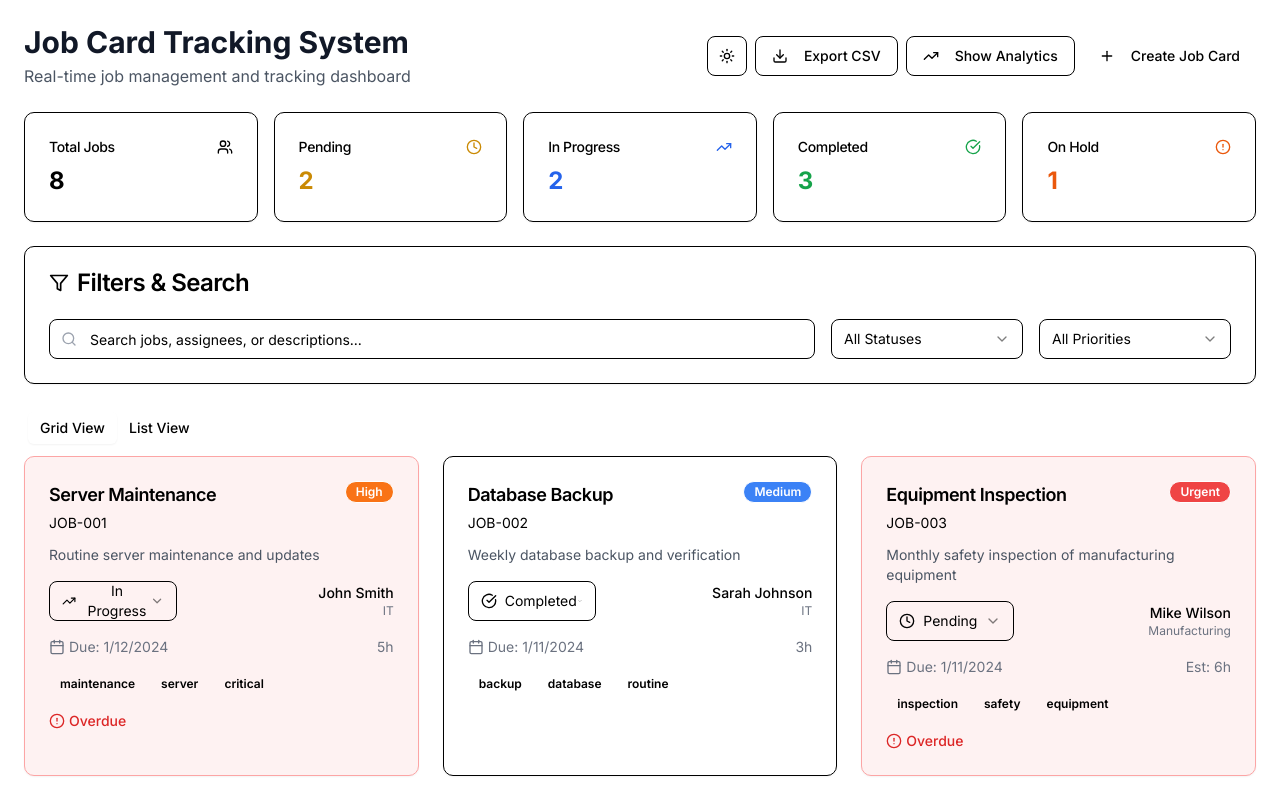
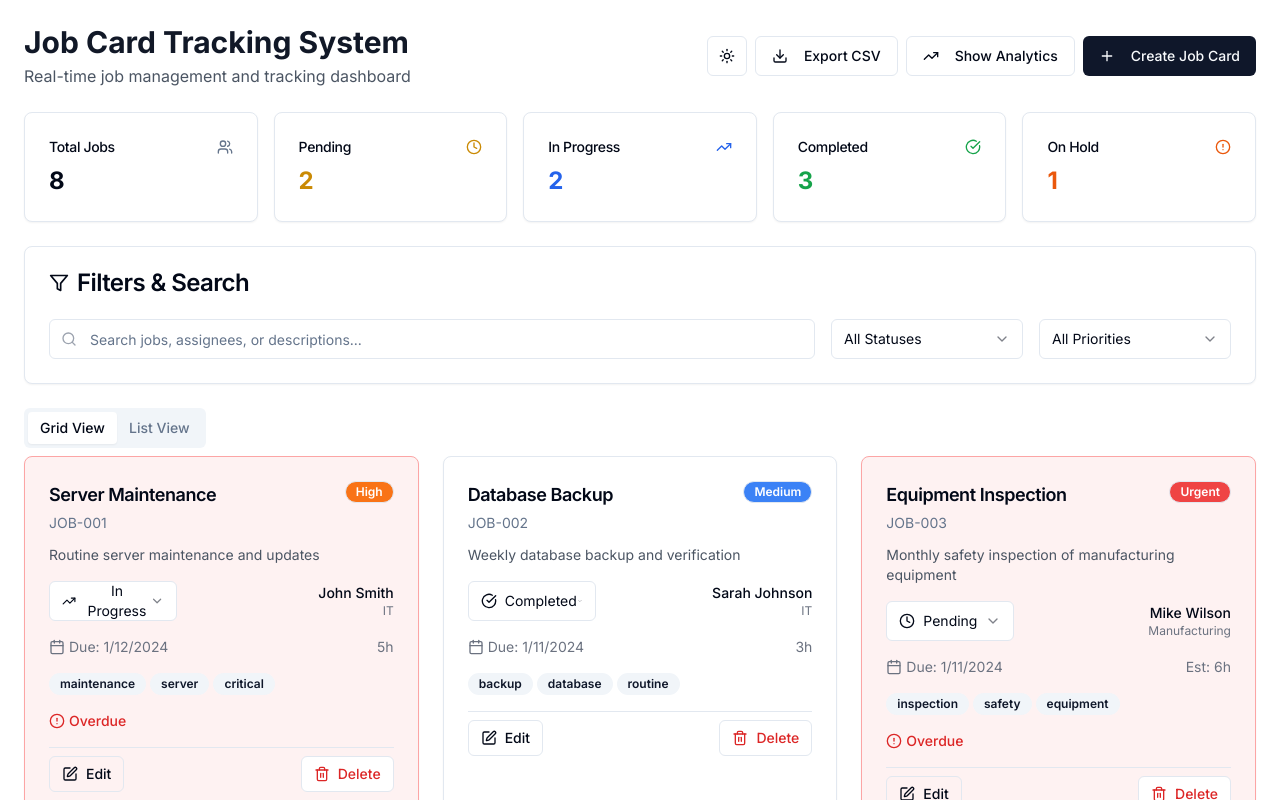
Before and after one commit to GasanAdams/JobCardTrackingSystem, a Next.js app: page / in a window 1280 px wide. Shown: the top 800 px of the page. Built offline with nearby package versions, Linux system fonts and the light colour scheme.

Commit message:
feat: add delete feature to Job Card Tracking System
Add delete buttons, confirmation dialog, and error prevention

#VERCEL_SKIP

Co-authored-by: Gasan Adams <161687531+GasanAdams@users.noreply.github.com>

```diff
--- a/app/globals.css
+++ b/app/globals.css
@@ -2,124 +2,152 @@
 @tailwind components;
 @tailwind utilities;
 
-@custom-variant dark (&:is(.dark *));
+@layer base {
+  :root {
+    --background: 0 0% 100%;
+    --foreground: 222.2 84% 4.9%;
+    --card: 0 0% 100%;
+    --card-foreground: 222.2 84% 4.9%;
+    --popover: 0 0% 100%;
+    --popover-foreground: 222.2 84% 4.9%;
+    --primary: 222.2 47.4% 11.2%;
+    --primary-foreground: 210 40% 98%;
+    --secondary: 210 40% 96%;
+    --secondary-foreground: 222.2 47.4% 11.2%;
+    --muted: 210 40% 96%;
+    --muted-foreground: 215.4 16.3% 46.9%;
+    --accent: 210 40% 96%;
+    --accent-foreground: 222.2 47.4% 11.2%;
+    --destructive: 0 84.2% 60.2%;
+    --destructive-foreground: 210 40% 98%;
+    --border: 214.3 31.8% 91.4%;
+    --input: 214.3 31.8% 91.4%;
+    --ring: 222.2 84% 4.9%;
+    --chart-1: 12 76% 61%;
+    --chart-2: 173 58% 39%;
+    --chart-3: 197 37% 24%;
+    --chart-4: 43 74% 66%;
+    --chart-5: 27 87% 67%;
+    --radius: 0.5rem;
+  }
 
-:root {
-  --background: oklch(1 0 0);
-  --foreground: oklch(0.145 0 0);
-  --card: oklch(1 0 0);
-  --card-foreground: oklch(0.145 0 0);
-  --popover: oklch(1 0 0);
-  --popover-foreground: oklch(0.145 0 0);
-  --primary: oklch(0.205 0 0);
-  --primary-foreground: oklch(0.985 0 0);
-  --secondary: oklch(0.97 0 0);
-  --secondary-foreground: oklch(0.205 0 0);
-  --muted: oklch(0.97 0 0);
-  --muted-foreground: oklch(0.556 0 0);
-  --accent: oklch(0.97 0 0);
-  --accent-foreground: oklch(0.205 0 0);
-  --destructive: oklch(0.577 0.245 27.325);
-  --destructive-foreground: oklch(0.577 0.245 27.325);
-  --border: oklch(0.922 0 0);
-  --input: oklch(0.922 0 0);
-  --ring: oklch(0.708 0 0);
-  --chart-1: oklch(0.646 0.222 41.116);
-  --chart-2: oklch(0.6 0.118 184.704);
-  --chart-3: oklch(0.398 0.07 227.392);
-  --chart-4: oklch(0.828 0.189 84.429);
-  --chart-5: oklch(0.769 0.188 70.08);
-  --radius: 0.625rem;
-  --sidebar: oklch(0.985 0 0);
-  --sidebar-foreground: oklch(0.145 0 0);
-  --sidebar-primary: oklch(0.205 0 0);
-  --sidebar-primary-foreground: oklch(0.985 0 0);
-  --sidebar-accent: oklch(0.97 0 0);
-  --sidebar-accent-foreground: oklch(0.205 0 0);
-  --sidebar-border: oklch(0.922 0 0);
-  --sidebar-ring: oklch(0.708 0 0);
-}
-
-.dark {
-  --background: oklch(0.145 0 0);
-  --foreground: oklch(0.985 0 0);
-  --card: oklch(0.145 0 0);
-  --card-foreground: oklch(0.985 0 0);
-  --popover: oklch(0.145 0 0);
-  --popover-foreground: oklch(0.985 0 0);
-  --primary: oklch(0.985 0 0);
-  --primary-foreground: oklch(0.205 0 0);
-  --secondary: oklch(0.269 0 0);
-  --secondary-foreground: oklch(0.985 0 0);
-  --muted: oklch(0.269 0 0);
-  --muted-foreground: oklch(0.708 0 0);
-  --accent: oklch(0.269 0 0);
-  --accent-foreground: oklch(0.985 0 0);
-  --destructive: oklch(0.396 0.141 25.723);
-  --destructive-foreground: oklch(0.637 0.237 25.331);
-  --border: oklch(0.269 0 0);
-  --input: oklch(0.269 0 0);
-  --ring: oklch(0.439 0 0);
-  --chart-1: oklch(0.488 0.243 264.376);
-  --chart-2: oklch(0.696 0.17 162.48);
-  --chart-3: oklch(0.769 0.188 70.08);
-  --chart-4: oklch(0.627 0.265 303.9);
-  --chart-5: oklch(0.645 0.246 16.439);
-  --sidebar: oklch(0.205 0 0);
-  --sidebar-foreground: oklch(0.985 0 0);
-  --sidebar-primary: oklch(0.488 0.243 264.376);
-  --sidebar-primary-foreground: oklch(0.985 0 0);
-  --sidebar-accent: oklch(0.269 0 0);
-  --sidebar-accent-foreground: oklch(0.985 0 0);
-  --sidebar-border: oklch(0.269 0 0);
-  --sidebar-ring: oklch(0.439 0 0);
-}
-
-@theme inline {
-  /* optional: --font-sans, --font-serif, --font-mono if they are applied in the layout.tsx */
-  --color-background: var(--background);
-  --color-foreground: var(--foreground);
-  --color-card: var(--card);
-  --color-card-foreground: var(--card-foreground);
-  --color-popover: var(--popover);
-  --color-popover-foreground: var(--popover-foreground);
-  --color-primary: var(--primary);
-  --color-primary-foreground: var(--primary-foreground);
-  --color-secondary: var(--secondary);
-  --color-secondary-foreground: var(--secondary-foreground);
-  --color-muted: var(--muted);
-  --color-muted-foreground: var(--muted-foreground);
-  --color-accent: var(--accent);
-  --color-accent-foreground: var(--accent-foreground);
-  --color-destructive: var(--destructive);
-  --color-destructive-foreground: var(--destructive-foreground);
-  --color-border: var(--border);
-  --color-input: var(--input);
-  --color-ring: var(--ring);
-  --color-chart-1: var(--chart-1);
-  --color-chart-2: var(--chart-2);
-  --color-chart-3: var(--chart-3);
-  --color-chart-4: var(--chart-4);
-  --color-chart-5: var(--chart-5);
-  --radius-sm: calc(var(--radius) - 4px);
-  --radius-md: calc(var(--radius) - 2px);
-  --radius-lg: var(--radius);
-  --radius-xl: calc(var(--radius) + 4px);
-  --color-sidebar: var(--sidebar);
-  --color-sidebar-foreground: var(--sidebar-foreground);
-  --color-sidebar-primary: var(--sidebar-primary);
-  --color-sidebar-primary-foreground: var(--sidebar-primary-foreground);
-  --color-sidebar-accent: var(--sidebar-accent);
-  --color-sidebar-accent-foreground: var(--sidebar-accent-foreground);
-  --color-sidebar-border: var(--sidebar-border);
-  --color-sidebar-ring: var(--sidebar-ring);
+  .dark {
+    --background: 222.2 84% 4.9%;
+    --foreground: 210 40% 98%;
+    --card: 222.2 84% 4.9%;
+    --card-foreground: 210 40% 98%;
+    --popover: 222.2 84% 4.9%;
+    --popover-foreground: 210 40% 98%;
+    --primary: 210 40% 98%;
+    --primary-foreground: 222.2 47.4% 11.2%;
+    --secondary: 217.2 32.6% 17.5%;
+    --secondary-foreground: 210 40% 98%;
+    --muted: 217.2 32.6% 17.5%;
+    --muted-foreground: 215 20.2% 65.1%;
+    --accent: 217.2 32.6% 17.5%;
+    --accent-foreground: 210 40% 98%;
+    --destructive: 0 62.8% 30.6%;
+    --destructive-foreground: 210 40% 98%;
+    --border: 217.2 32.6% 17.5%;
+    --input: 217.2 32.6% 17.5%;
+    --ring: 212.7 26.8% 83.9%;
+    --chart-1: 220 70% 50%;
+    --chart-2: 160 60% 45%;
+    --chart-3: 30 80% 55%;
+    --chart-4: 280 65% 60%;
+    --chart-5: 340 75% 55%;
+  }
 }
 
 @layer base {
   * {
-    @apply border-border outline-ring/50;
+    @apply border-border;
   }
   body {
     @apply bg-background text-foreground;
   }
 }
+
+/* Custom scrollbar */
+::-webkit-scrollbar {
+  width: 8px;
+}
+
+::-webkit-scrollbar-track {
+  @apply bg-muted;
+}
+
+::-webkit-scrollbar-thumb {
+  @apply bg-muted-foreground/30 rounded-md;
+}
+
+::-webkit-scrollbar-thumb:hover {
+  @apply bg-muted-foreground/50;
+}
+
+/* Animation classes */
+.animate-fade-in {
+  animation: fadeIn 0.3s ease-in-out;
+}
+
+@keyframes fadeIn {
+  from {
+    opacity: 0;
+    transform: translateY(10px);
+  }
+  to {
+    opacity: 1;
+    transform: translateY(0);
+  }
+}
+
+.animate-slide-in {
+  animation: slideIn 0.2s ease-out;
+}
+
+@keyframes slideIn {
+  from {
+    opacity: 0;
+    transform: translateX(-10px);
+  }
+  to {
+    opacity: 1;
+    transform: translateX(0);
+  }
+}
+
+/* Loading spinner */
+.loading-spinner {
+  @apply inline-block w-4 h-4 border-2 border-current border-r-transparent rounded-full animate-spin;
+}
+
+/* Job card hover effects */
+.job-card-hover {
+  transition: all 0.2s ease-in-out;
+}
+
+.job-card-hover:hover {
+  @apply shadow-lg scale-[1.02];
+}
+
+/* Delete button styles */
+.delete-button {
+  @apply bg-red-500 hover:bg-red-600 text-white transition-colors duration-200;
+}
+
+.delete-button:hover {
+  @apply shadow-md;
+}
+
+/* Confirmation dialog styles */
+.confirmation-dialog {
+  @apply bg-background border border-border shadow-lg rounded-lg;
+}
+
+.confirmation-dialog-overlay {
+  @apply fixed inset-0 bg-black/50 z-50;
+}
+
+.confirmation-dialog-content {
+  @apply fixed top-1/2 left-1/2 transform -translate-x-1/2 -translate-y-1/2 z-50;
+}
--- a/app/page.tsx
+++ b/app/page.tsx
@@ -15,6 +15,16 @@ import {
   DialogTitle,
   DialogTrigger,
 } from "@/components/ui/dialog"
+import {
+  AlertDialog,
+  AlertDialogAction,
+  AlertDialogCancel,
+  AlertDialogContent,
+  AlertDialogDescription,
+  AlertDialogFooter,
+  AlertDialogHeader,
+  AlertDialogTitle,
+} from "@/components/ui/alert-dialog"
 import { Label } from "@/components/ui/label"
 import { Textarea } from "@/components/ui/textarea"
 import {
@@ -31,6 +41,8 @@ import {
   Moon,
   Sun,
   Download,
+  Trash2,
+  Edit,
 } from "lucide-react"
 import {
   Area,
@@ -210,6 +222,8 @@ export default function JobCardTrackingSystem() {
   const [statusFilter, setStatusFilter] = useState<JobStatus | "all">("all")
   const [priorityFilter, setPriorityFilter] = useState<Priority | "all">("all")
   const [isCreateDialogOpen, setIsCreateDialogOpen] = useState(false)
+  const [deleteJobId, setDeleteJobId] = useState<string | null>(null)
+  const [isDeleting, setIsDeleting] = useState(false)
   const [newJob, setNewJob] = useState({
     title: "",
     description: "",
@@ -292,6 +306,34 @@ export default function JobCardTrackingSystem() {
     setJobs((prevJobs) =>
       prevJobs.map((job) => (job.id === jobId ? { ...job, status: newStatus, updatedAt: new Date() } : job)),
     )
+  }
+
+  const deleteJob = async (jobId: string) => {
+    setIsDeleting(true)
+
+    // Simulate API call delay
+    await new Promise((resolve) => setTimeout(resolve, 500))
+
+    setJobs((prevJobs) => prevJobs.filter((job) => job.id !== jobId))
+    setDeleteJobId(null)
+    setIsDeleting(false)
+
+    // Show success message (you could implement a toast notification here)
+    console.log(`Job ${jobId} deleted successfully`)
+  }
+
+  const handleDeleteClick = (jobId: string) => {
+    setDeleteJobId(jobId)
+  }
+
+  const confirmDelete = () => {
+    if (deleteJobId) {
+      deleteJob(deleteJobId)
+    }
+  }
+
+  const cancelDelete = () => {
+    setDeleteJobId(null)
   }
 
   const createJob = () => {
@@ -412,6 +454,8 @@ export default function JobCardTrackingSystem() {
       }
     })
   }
+
+  const jobToDelete = jobs.find((job) => job.id === deleteJobId)
 
   return (
     <div className="min-h-screen bg-background p-6">
@@ -540,6 +584,41 @@ export default function JobCardTrackingSystem() {
             </Dialog>
           </div>
         </div>
+
+        {/* Delete Confirmation Dialog */}
+        <AlertDialog open={!!deleteJobId} onOpenChange={() => setDeleteJobId(null)}>
+          <AlertDialogContent>
+            <AlertDialogHeader>
+              <AlertDialogTitle>Delete Job Card</AlertDialogTitle>
+              <AlertDialogDescription>
+                Are you sure you want to delete "{jobToDelete?.title}"? This action cannot be undone and will
+                permanently remove the job card and all its data.
+              </AlertDialogDescription>
+            </AlertDialogHeader>
+            <AlertDialogFooter>
+              <AlertDialogCancel onClick={cancelDelete} disabled={isDeleting}>
+                Cancel
+              </AlertDialogCancel>
+              <AlertDialogAction
+                onClick={confirmDelete}
+                disabled={isDeleting}
+                className="bg-red-600 hover:bg-red-700 focus:ring-red-600"
+              >
+                {isDeleting ? (
+                  <>
+                    <div className="loading-spinner mr-2" />
+                    Deleting...
+                  </>
+                ) : (
+                  <>
+                    <Trash2 className="w-4 h-4 mr-2" />
+                    Delete Job
+                  </>
+                )}
+              </AlertDialogAction>
+            </AlertDialogFooter>
+          </AlertDialogContent>
+        </AlertDialog>
 
         {/* Stats Cards */}
         <div className="grid grid-cols-1 md:grid-cols-5 gap-4">
@@ -965,7 +1044,7 @@ export default function JobCardTrackingSystem() {
                 return (
                   <Card
                     key={job.id}
-                    className={`relative ${isOverdue ? "border-red-300 bg-red-50 dark:bg-red-900/20" : ""}`}
+                    className={`relative job-card-hover ${isOverdue ? "border-red-300 bg-red-50 dark:bg-red-900/20" : ""}`}
                   >
                     <CardHeader className="pb-3">
                       <div className="flex items-start justify-between">
@@ -973,9 +1052,11 @@ export default function JobCardTrackingSystem() {
                           <CardTitle className="text-lg">{job.title}</CardTitle>
                           <CardDescription className="text-sm">{job.id}</CardDescription>
                         </div>
-                        <Badge variant="outline" className={`${priorityConfig[job.priority].color} text-white`}>
-                          {priorityConfig[job.priority].label}
-                        </Badge>
+                        <div className="flex items-center gap-2">
+                          <Badge variant="outline" className={`${priorityConfig[job.priority].color} text-white`}>
+                            {priorityConfig[job.priority].label}
+                          </Badge>
+                        </div>
                       </div>
                     </CardHeader>
                     <CardContent className="space-y-4">
@@ -1030,6 +1111,23 @@ export default function JobCardTrackingSystem() {
                           Overdue
                         </div>
                       )}
+
+                      {/* Action Buttons */}
+                      <div className="flex items-center justify-between pt-2 border-t">
+                        <Button variant="outline" size="sm" className="flex items-center gap-2 bg-transparent">
+                          <Edit className="w-4 h-4" />
+                          Edit
+                        </Button>
+                        <Button
+                          variant="outline"
+                          size="sm"
+                          onClick={() => handleDeleteClick(job.id)}
+                          className="flex items-center gap-2 text-red-600 hover:text-red-700 hover:bg-red-50 dark:hover:bg-red-900/20"
+                        >
+                          <Trash2 className="w-4 h-4" />
+                          Delete
+                        </Button>
+                      </div>
                     </CardContent>
                   </Card>
                 )
@@ -1087,6 +1185,19 @@ export default function JobCardTrackingSystem() {
                               <SelectItem value="cancelled">Cancelled</SelectItem>
                             </SelectContent>
                           </Select>
+                          <div className="flex items-center gap-2">
+                            <Button variant="outline" size="sm">
+                              <Edit className="w-4 h-4" />
+                            </Button>
+                            <Button
+                              variant="outline"
+                              size="sm"
+                              onClick={() => handleDeleteClick(job.id)}
+                              className="text-red-600 hover:text-red-700 hover:bg-red-50 dark:hover:bg-red-900/20"
+                            >
+                              <Trash2 className="w-4 h-4" />
+                            </Button>
+                          </div>
                         </div>
                       </div>
                     )
--- /dev/null
+++ b/components/ui/alert-dialog.tsx
@@ -0,0 +1,106 @@
+"use client"
+
+import * as React from "react"
+import * as AlertDialogPrimitive from "@radix-ui/react-alert-dialog"
+
+import { cn } from "@/lib/utils"
+import { buttonVariants } from "@/components/ui/button"
+
+const AlertDialog = AlertDialogPrimitive.Root
+
+const AlertDialogTrigger = AlertDialogPrimitive.Trigger
+
+const AlertDialogPortal = AlertDialogPrimitive.Portal
+
+const AlertDialogOverlay = React.forwardRef<
+  React.ElementRef<typeof AlertDialogPrimitive.Overlay>,
+  React.ComponentPropsWithoutRef<typeof AlertDialogPrimitive.Overlay>
+>(({ className, ...props }, ref) => (
+  <AlertDialogPrimitive.Overlay
+    className={cn(
+      "fixed inset-0 z-50 bg-black/80  data-[state=open]:animate-in data-[state=closed]:animate-out data-[state=closed]:fade-out-0 data-[state=open]:fade-in-0",
+      className,
+    )}
+    {...props}
+    ref={ref}
+  />
+))
+AlertDialogOverlay.displayName = AlertDialogPrimitive.Overlay.displayName
+
+const AlertDialogContent = React.forwardRef<
+  React.ElementRef<typeof AlertDialogPrimitive.Content>,
+  React.ComponentPropsWithoutRef<typeof AlertDialogPrimitive.Content>
+>(({ className, ...props }, ref) => (
+  <AlertDialogPortal>
+    <AlertDialogOverlay />
+    <AlertDialogPrimitive.Content
+      ref={ref}
+      className={cn(
+        "fixed left-[50%] top-[50%] z-50 grid w-full max-w-lg translate-x-[-50%] translate-y-[-50%] gap-4 border bg-background p-6 shadow-lg duration-200 data-[state=open]:animate-in data-[state=closed]:animate-out data-[state=closed]:fade-out-0 data-[state=open]:fade-in-0 data-[state=closed]:zoom-out-95 data-[state=open]:zoom-in-95 data-[state=closed]:slide-out-to-left-1/2 data-[state=closed]:slide-out-to-top-[48%] data-[state=open]:slide-in-from-left-1/2 data-[state=open]:slide-in-from-top-[48%] sm:rounded-lg",
+        className,
+      )}
+      {...props}
+    />
+  </AlertDialogPortal>
+))
+AlertDialogContent.displayName = AlertDialogPrimitive.Content.displayName
+
+const AlertDialogHeader = ({ className, ...props }: React.HTMLAttributes<HTMLDivElement>) => (
+  <div className={cn("flex flex-col space-y-2 text-center sm:text-left", className)} {...props} />
+)
+AlertDialogHeader.displayName = "AlertDialogHeader"
+
+const AlertDialogFooter = ({ className, ...props }: React.HTMLAttributes<HTMLDivElement>) => (
+  <div className={cn("flex flex-col-reverse sm:flex-row sm:justify-end sm:space-x-2", className)} {...props} />
+)
+AlertDialogFooter.displayName = "AlertDialogFooter"
+
+const AlertDialogTitle = React.forwardRef<
+  React.ElementRef<typeof AlertDialogPrimitive.Title>,
+  React.ComponentPropsWithoutRef<typeof AlertDialogPrimitive.Title>
+>(({ className, ...props }, ref) => (
+  <AlertDialogPrimitive.Title ref={ref} className={cn("text-lg font-semibold", className)} {...props} />
+))
+AlertDialogTitle.displayName = AlertDialogPrimitive.Title.displayName
+
+const AlertDialogDescription = React.forwardRef<
+  React.ElementRef<typeof AlertDialogPrimitive.Description>,
+  React.ComponentPropsWithoutRef<typeof AlertDialogPrimitive.Description>
+>(({ className, ...props }, ref) => (
+  <AlertDialogPrimitive.Description ref={ref} className={cn("text-sm text-muted-foreground", className)} {...props} />
+))
+AlertDialogDescription.displayName = AlertDialogPrimitive.Description.displayName
+
+const AlertDialogAction = React.forwardRef<
+  React.ElementRef<typeof AlertDialogPrimitive.Action>,
+  React.ComponentPropsWithoutRef<typeof AlertDialogPrimitive.Action>
+>(({ className, ...props }, ref) => (
+  <AlertDialogPrimitive.Action ref={ref} className={cn(buttonVariants(), className)} {...props} />
+))
+AlertDialogAction.displayName = AlertDialogPrimitive.Action.displayName
+
+const AlertDialogCancel = React.forwardRef<
+  React.ElementRef<typeof AlertDialogPrimitive.Cancel>,
+  React.ComponentPropsWithoutRef<typeof AlertDialogPrimitive.Cancel>
+>(({ className, ...props }, ref) => (
+  <AlertDialogPrimitive.Cancel
+    ref={ref}
+    className={cn(buttonVariants({ variant: "outline" }), "mt-2 sm:mt-0", className)}
+    {...props}
+  />
+))
+AlertDialogCancel.displayName = AlertDialogPrimitive.Cancel.displayName
+
+export {
+  AlertDialog,
+  AlertDialogPortal,
+  AlertDialogOverlay,
+  AlertDialogTrigger,
+  AlertDialogContent,
+  AlertDialogHeader,
+  AlertDialogFooter,
+  AlertDialogTitle,
+  AlertDialogDescription,
+  AlertDialogAction,
+  AlertDialogCancel,
+}
--- a/package.json
+++ b/package.json
@@ -11,7 +11,7 @@
   "dependencies": {
     "@hookform/resolvers": "^3.9.1",
     "@radix-ui/react-accordion": "1.2.2",
-    "@radix-ui/react-alert-dialog": "1.1.4",
+    "@radix-ui/react-alert-dialog": "latest",
     "@radix-ui/react-aspect-ratio": "1.1.1",
     "@radix-ui/react-avatar": "1.1.2",
     "@radix-ui/react-checkbox": "1.1.3",
```
Also changed, not shown: 1 other file (tests, documents, lock files or other folders).
